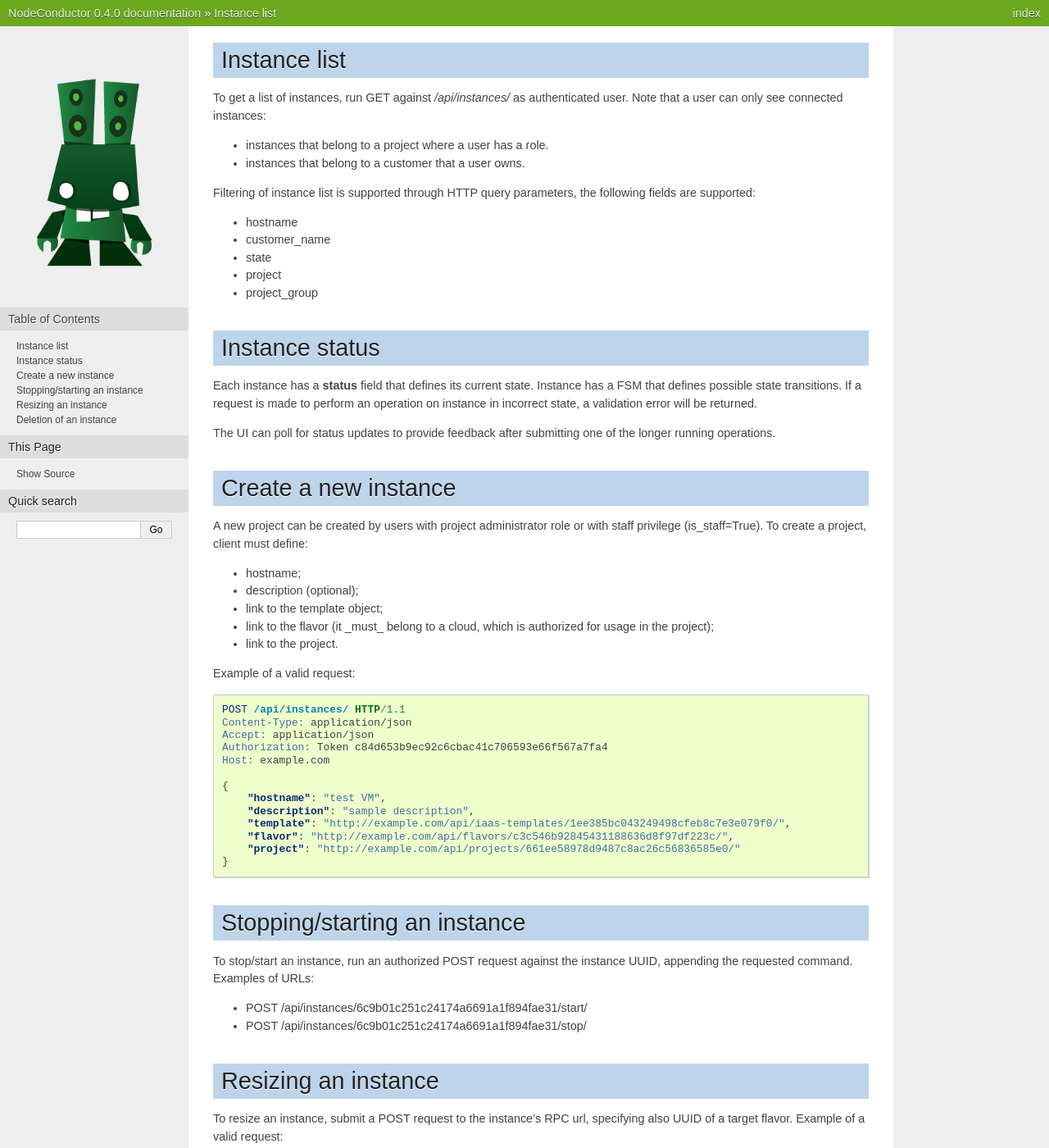
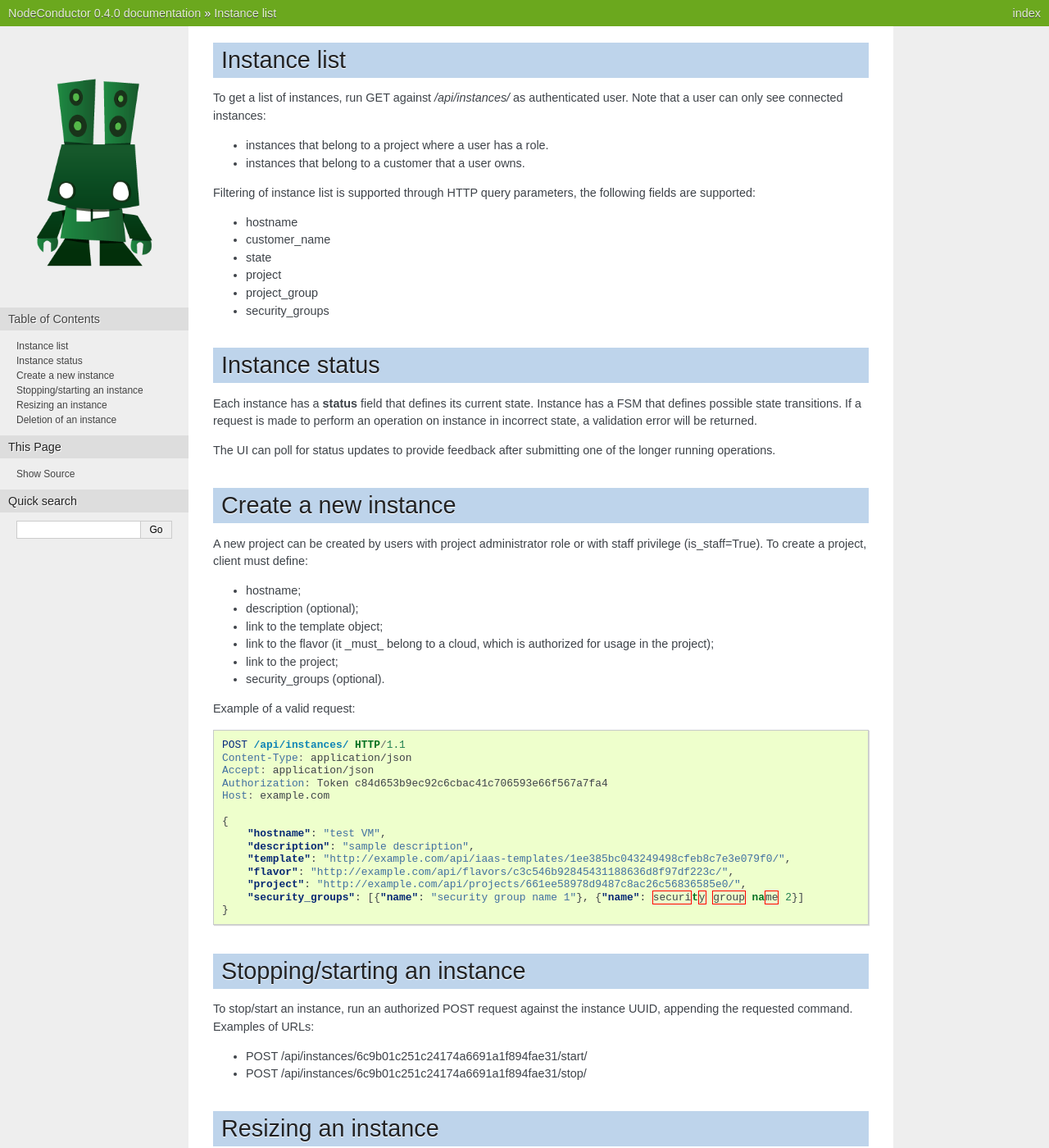
Before and after one commit to opennode/waldur-core, a Sphinx documentation site: the page built from docs/api/instance.rst, in a window 1280 px wide and 1400 px high. Shown: the whole window at 82% size. Built offline with Sphinx 7.4.7, drawn with Linux system fonts in a browser that asks for light colours.

Commit message:
security groups were added to instance docs

```diff
--- a/docs/api/instance.rst
+++ b/docs/api/instance.rst
@@ -14,6 +14,7 @@ Filtering of instance list is supported through HTTP query parameters, the follo
 - state
 - project
 - project_group
+- security_groups
 
 
 Instance status
@@ -35,7 +36,8 @@ To create a project, client must define:
 - description (optional);
 - link to the template object;
 - link to the flavor (it _must_ belong to a cloud, which is authorized for usage in the project);
-- link to the project.
+- link to the project;
+- security_groups (optional).
 
 Example of a valid request:
 
@@ -52,7 +54,8 @@ Example of a valid request:
         "description": "sample description",
         "template": "http://example.com/api/iaas-templates/1ee385bc043249498cfeb8c7e3e079f0/",
         "flavor": "http://example.com/api/flavors/c3c546b92845431188636d8f97df223c/",
-        "project": "http://example.com/api/projects/661ee58978d9487c8ac26c56836585e0/"
+        "project": "http://example.com/api/projects/661ee58978d9487c8ac26c56836585e0/",
+        "security_groups": [{"name": "security group name 1"}, {"name": security group name 2}]
     }
 
 
```
